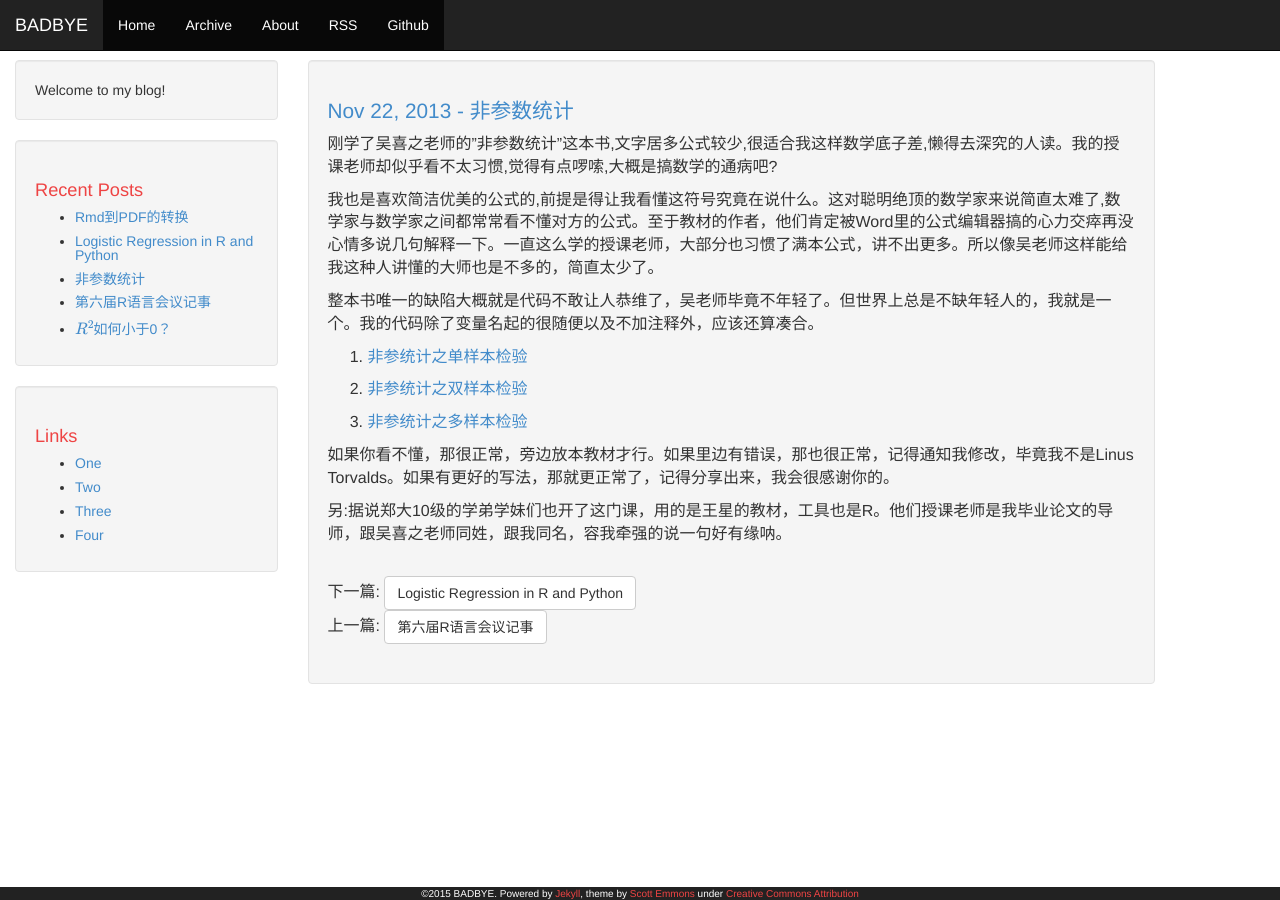
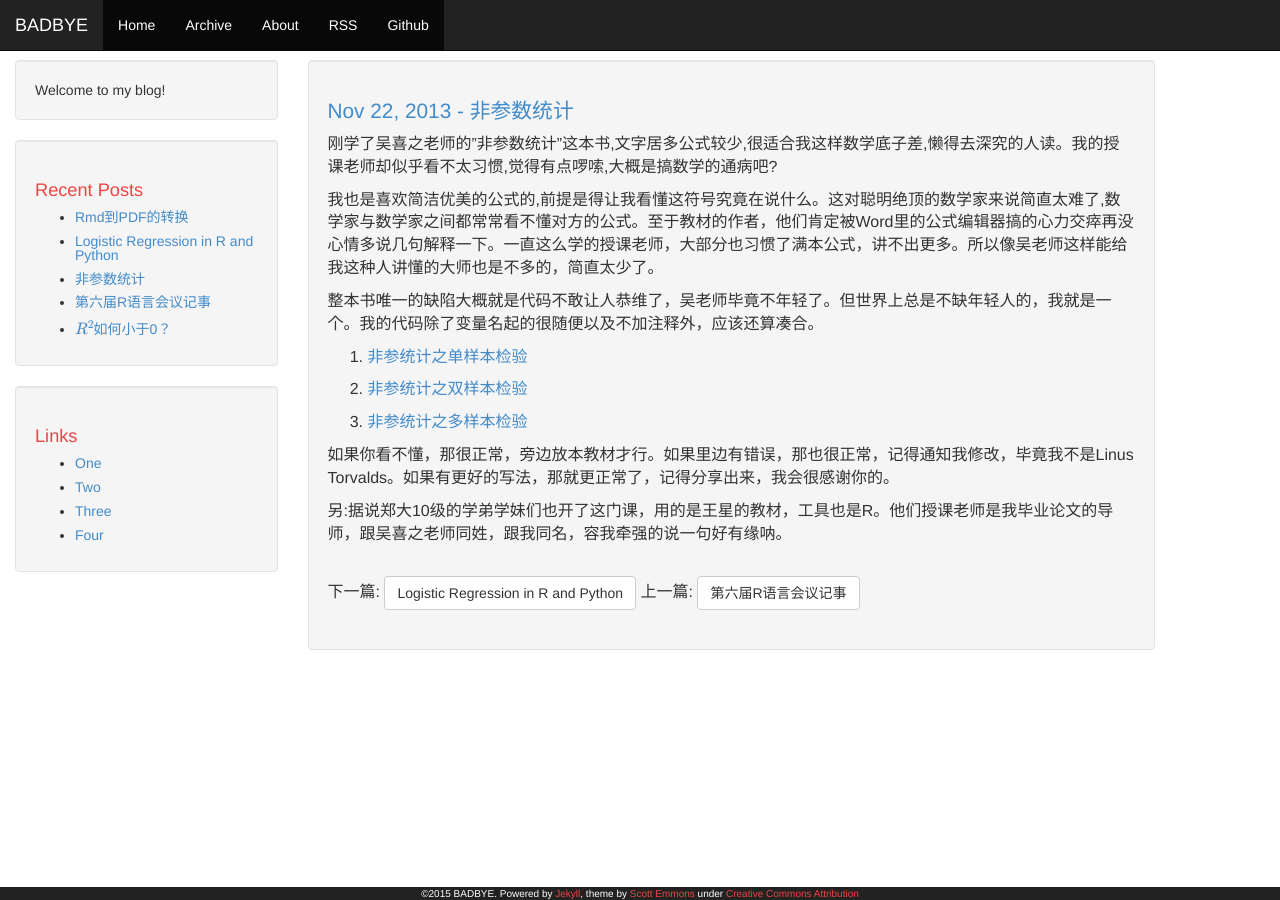
Before and after one commit to badbye/badbye.github.com, a Jekyll site: the page built from _posts/2013-11-23-非参数统计.md, in a window 1280 px wide. Built offline with Jekyll 4.4.1, drawn with Linux system fonts in a browser that asks for light colours; Markdown is read by kramdown in place of the engine named in the settings; formulas are drawn with MathJax 3; comment, search, counter and statistics services are not loaded.

Commit message:
edit post

```diff
--- a/_layouts/post.html
+++ b/_layouts/post.html
@@ -9,19 +9,14 @@
           <div class="article">
             <div class="well">
                 <h1><a href="{{ site.url}}{{ page.url }}">{{ page.date | date: "%b %-d, %Y" }} - {{ page.title }}</a></h1>
-<!--              {% if site.comments == true and page.comments == true and site.disqus != '' %}
-                <p class="author"><a href="#disqus_thread">Comments</a></p>
-            {% endif %} -->
                 <div class="post-content">
                     {{ content }}
                 </div>
-
                 <div class="pagination" style="clear:both;">
                     {% if page.next %}
                       <span style="text-align:left">下一篇: <a class="btn btn-default" href="{{ site.url}}{{ page.next.url }}" class="next">{{page.next.title}}</a>
                       </span>
                     {% endif %}
-            <div>
                     {% if page.previous %}
                       <span style="text-align:right">上一篇: <a class="btn btn-default" href="{{ site.url}}{{ page.previous.url }}" class="previous">{{page.previous.title}}</a>
                       </span>
@@ -33,9 +28,6 @@
             {% endif %}
             </div>
         </div>
-
-
-        </div>
     </div>
 </div>
 {% include footer.html %}
```
Lines whose indentation alone changed are shown as unchanged.
